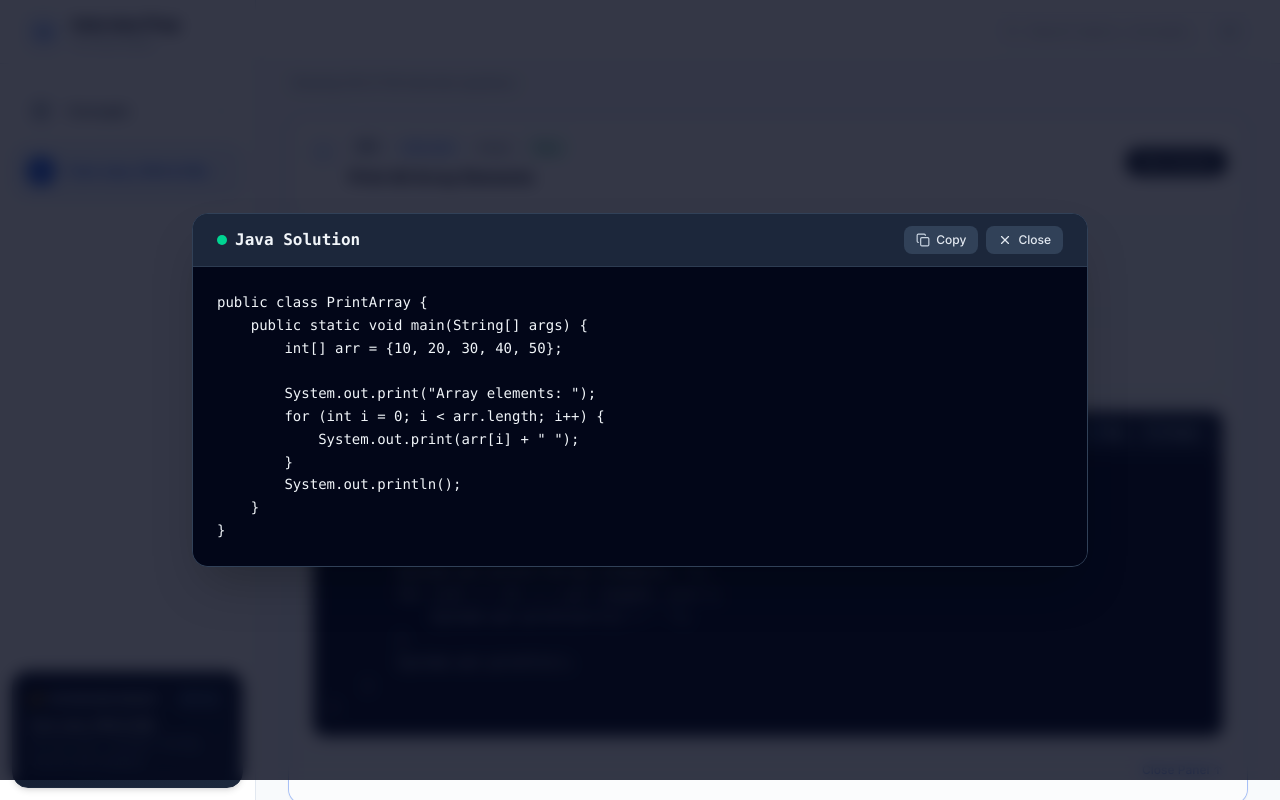
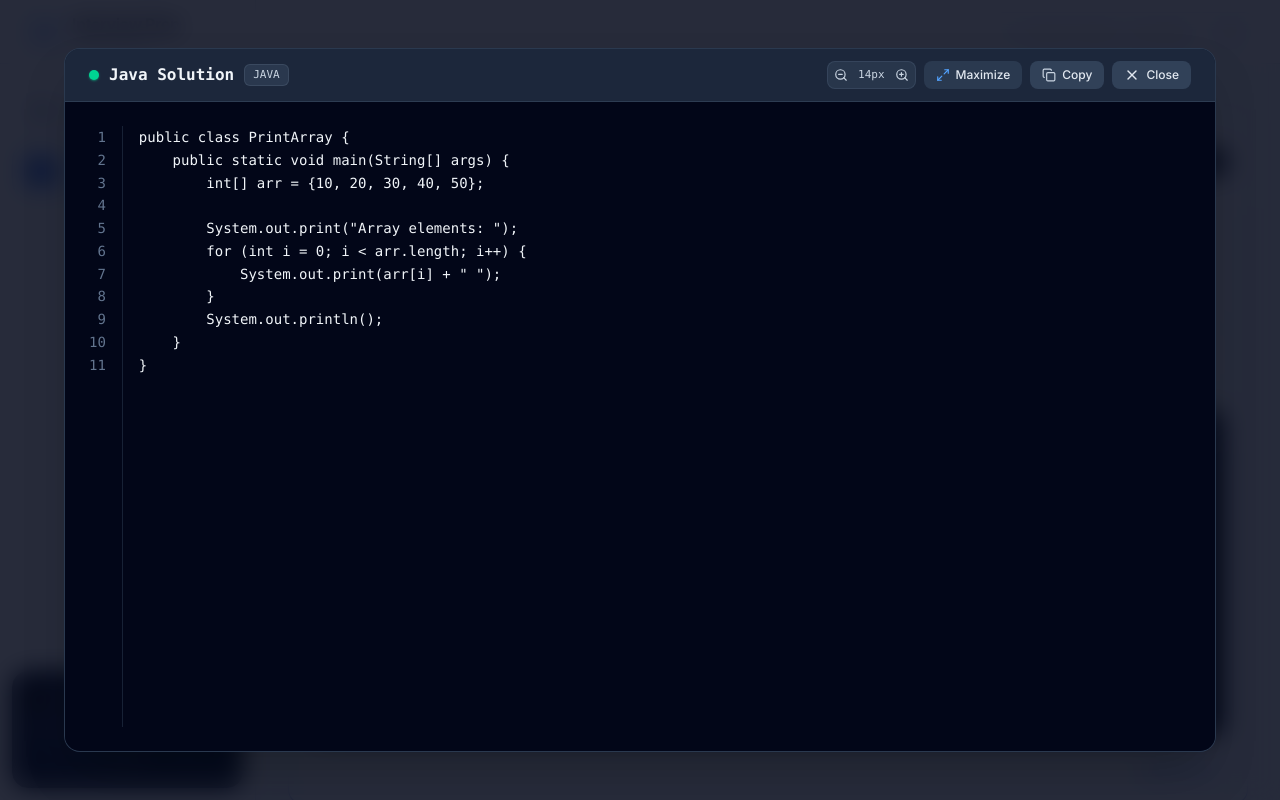
Before and after one commit to MohanNerasala/Interview-Preparation, a React (Vite) app: page /coding in a window 1280 px wide. Both pictures are taken after a click on the button "Big". Built offline with nearby package versions, Linux system fonts and the light colour scheme.

Commit message:
feat: make code Big view truly spacious with createPortal, line numbers, and maximize toggle

```diff
--- a/src/components/CodeBlock.tsx
+++ b/src/components/CodeBlock.tsx
@@ -1,6 +1,9 @@
-import { useState, useEffect } from 'react';
+import React, { useState, useEffect } from 'react';
+import { createPortal } from 'react-dom';
 import { motion, AnimatePresence } from 'framer-motion';
-import { Check, Copy, Maximize2, X } from 'lucide-react';
+import {
+  Check, Copy, Maximize2, Minimize2, X, ZoomIn, ZoomOut
+} from 'lucide-react';
 
 interface CodeBlockProps {
   code: string;
@@ -11,6 +14,8 @@ interface CodeBlockProps {
 export default function CodeBlock({ code, language = 'java', title }: CodeBlockProps) {
   const [copied, setCopied] = useState(false);
   const [isBig, setIsBig] = useState(false);
+  const [isFullscreen, setIsFullscreen] = useState(false);
+  const [fontSize, setFontSize] = useState<number>(14);
 
   const handleCopy = async (e?: React.MouseEvent) => {
     if (e) e.stopPropagation();
@@ -23,20 +28,173 @@ export default function CodeBlock({ code, language = 'java', title }: CodeBlockP
     }
   };
 
-  // Close Big view with Escape key
+  // Close Big view with Escape key & lock body scroll
   useEffect(() => {
     if (!isBig) return;
     const handleKeyDown = (e: KeyboardEvent) => {
-      if (e.key === 'Escape') setIsBig(false);
+      if (e.key === 'Escape') {
+        if (isFullscreen) setIsFullscreen(false);
+        else setIsBig(false);
+      }
     };
+
+    const originalOverflow = document.body.style.overflow;
+    document.body.style.overflow = 'hidden';
+
     window.addEventListener('keydown', handleKeyDown);
-    return () => window.removeEventListener('keydown', handleKeyDown);
-  }, [isBig]);
+    return () => {
+      document.body.style.overflow = originalOverflow;
+      window.removeEventListener('keydown', handleKeyDown);
+    };
+  }, [isBig, isFullscreen]);
 
   // Clean short title that never gets squished or truncated into "Comp..."
   const displayTitle = title && !title.toLowerCase().includes('complete runnable')
     ? title
     : (language === 'sql' ? 'SQL Query' : 'Java Solution');
+
+  const codeLines = code.split('\n');
+
+  const modalContent = isBig && typeof document !== 'undefined' ? (
+    createPortal(
+      <AnimatePresence>
+        <div
+          className="fixed inset-0 z-9999 bg-slate-950/85 backdrop-blur-md p-2 sm:p-5 flex items-center justify-center animate-fade-in"
+          onClick={() => {
+            setIsFullscreen(false);
+            setIsBig(false);
+          }}
+        >
+          <motion.div
+            initial={{ scale: 0.95, opacity: 0 }}
+            animate={{ scale: 1, opacity: 1 }}
+            exit={{ scale: 0.95, opacity: 0 }}
+            transition={{ type: 'spring', damping: 28, stiffness: 380 }}
+            className={`bg-slate-900 border border-slate-700/80 flex flex-col shadow-2xl overflow-hidden transition-all duration-200 ${
+              isFullscreen
+                ? 'fixed inset-0 w-screen h-screen rounded-none z-100'
+                : 'w-[96vw] max-w-6xl h-[88vh] max-h-[92vh] rounded-2xl'
+            }`}
+            onClick={e => e.stopPropagation()}
+          >
+            {/* Big Modal Header Bar */}
+            <div className="flex items-center justify-between px-4 sm:px-6 py-3 bg-slate-800/95 border-b border-slate-700/80 shrink-0">
+              <div className="flex items-center gap-2.5 min-w-0">
+                <span className="w-2.5 h-2.5 rounded-full bg-emerald-400 shrink-0 shadow-xs shadow-emerald-400/50" />
+                <h3 className="font-bold text-slate-100 text-sm sm:text-base font-mono truncate">
+                  {displayTitle}
+                </h3>
+                <span className="hidden sm:inline-block text-[11px] font-mono px-2 py-0.5 rounded-md bg-slate-700/70 text-slate-300 border border-slate-600/60 uppercase">
+                  {language}
+                </span>
+              </div>
+
+              {/* Action Buttons: Zoom, Fullscreen, Copy, Close */}
+              <div className="flex items-center gap-1.5 sm:gap-2 shrink-0">
+                {/* Font Size Adjusters */}
+                <div className="hidden sm:flex items-center bg-slate-700/60 rounded-lg p-0.5 border border-slate-600/50">
+                  <button
+                    type="button"
+                    onClick={() => setFontSize(prev => Math.max(12, prev - 1))}
+                    className="p-1 text-slate-300 hover:text-white rounded hover:bg-slate-600 transition-colors"
+                    title="Decrease font size"
+                  >
+                    <ZoomOut className="w-3.5 h-3.5" />
+                  </button>
+                  <span className="text-[11px] font-mono px-1.5 text-slate-300 select-none">
+                    {fontSize}px
+                  </span>
+                  <button
+                    type="button"
+                    onClick={() => setFontSize(prev => Math.min(22, prev + 1))}
+                    className="p-1 text-slate-300 hover:text-white rounded hover:bg-slate-600 transition-colors"
+                    title="Increase font size"
+                  >
+                    <ZoomIn className="w-3.5 h-3.5" />
+                  </button>
+                </div>
+
+                {/* Fullscreen Toggle */}
+                <button
+                  type="button"
+                  onClick={() => setIsFullscreen(prev => !prev)}
+                  className="hidden sm:inline-flex items-center gap-1.5 px-3 py-1.5 rounded-lg bg-slate-700/70 hover:bg-slate-600 text-slate-200 text-xs font-medium transition-colors cursor-pointer"
+                  title={isFullscreen ? 'Exit Fullscreen' : 'Expand to Fullscreen'}
+                >
+                  {isFullscreen ? (
+                    <>
+                      <Minimize2 className="w-3.5 h-3.5 text-blue-300" />
+                      <span>Contract</span>
+                    </>
+                  ) : (
+                    <>
+                      <Maximize2 className="w-3.5 h-3.5 text-blue-400" />
+                      <span>Maximize</span>
+                    </>
+                  )}
+                </button>
+
+                {/* Copy Button */}
+                <button
+                  type="button"
+                  onClick={handleCopy}
+                  className="inline-flex items-center gap-1.5 px-3 py-1.5 rounded-lg bg-slate-700 hover:bg-slate-600 text-slate-200 text-xs font-medium transition-colors cursor-pointer"
+                >
+                  {copied ? (
+                    <>
+                      <Check className="w-3.5 h-3.5 text-emerald-400" />
+                      <span className="text-emerald-400 font-semibold">Copied</span>
+                    </>
+                  ) : (
+                    <>
+                      <Copy className="w-3.5 h-3.5 text-slate-300" />
+                      <span>Copy</span>
+                    </>
+                  )}
+                </button>
+
+                {/* Close Button */}
+                <button
+                  type="button"
+                  onClick={() => {
+                    setIsFullscreen(false);
+                    setIsBig(false);
+                  }}
+                  className="inline-flex items-center gap-1.5 px-3 py-1.5 rounded-lg bg-slate-700 hover:bg-rose-500/20 hover:text-rose-300 text-slate-200 text-xs font-medium transition-colors cursor-pointer"
+                  title="Close (Esc)"
+                >
+                  <X className="w-4 h-4" />
+                  <span>Close</span>
+                </button>
+              </div>
+            </div>
+
+            {/* Big Code Scrollable Body with Line Numbers */}
+            <div className="flex-1 overflow-auto p-4 sm:p-6 font-mono leading-relaxed text-slate-100 bg-slate-950 flex">
+              {/* Line Numbers */}
+              <div
+                className="select-none text-slate-500 text-right pr-4 border-r border-slate-800/80 mr-4 font-mono shrink-0"
+                style={{ fontSize: `${fontSize}px` }}
+              >
+                {codeLines.map((_, i) => (
+                  <div key={i}>{i + 1}</div>
+                ))}
+              </div>
+
+              {/* Code Content */}
+              <pre
+                className="whitespace-pre overflow-x-auto flex-1 font-mono"
+                style={{ fontSize: `${fontSize}px` }}
+              >
+                <code>{code}</code>
+              </pre>
+            </div>
+          </motion.div>
+        </div>
+      </AnimatePresence>,
+      document.body
+    )
+  ) : null;
 
   return (
     <>
@@ -55,17 +213,19 @@ export default function CodeBlock({ code, language = 'java', title }: CodeBlockP
           {/* Right Buttons: Matching & Sleek */}
           <div className="flex items-center gap-1.5 shrink-0">
             <button
+              type="button"
               onClick={() => setIsBig(true)}
-              className="inline-flex items-center gap-1 px-2.5 py-1 rounded-lg bg-slate-700/60 hover:bg-slate-700 text-slate-300 hover:text-white transition-colors cursor-pointer text-xs font-medium"
+              className="inline-flex items-center gap-1.5 px-2.5 py-1 rounded-lg bg-blue-600/80 hover:bg-blue-600 text-white transition-all duration-150 cursor-pointer text-xs font-semibold shadow-xs active:scale-95"
               title="Expand code to Big view"
             >
-              <Maximize2 className="w-3.5 h-3.5 text-blue-400" />
+              <Maximize2 className="w-3.5 h-3.5 text-blue-100" />
               <span>Big</span>
             </button>
 
             <button
+              type="button"
               onClick={handleCopy}
-              className="inline-flex items-center gap-1 px-2.5 py-1 rounded-lg bg-slate-700/60 hover:bg-slate-700 text-slate-300 hover:text-white transition-colors cursor-pointer text-xs font-medium"
+              className="inline-flex items-center gap-1 px-2.5 py-1 rounded-lg bg-slate-700/60 hover:bg-slate-700 text-slate-300 hover:text-white transition-colors cursor-pointer text-xs font-medium active:scale-95"
               title="Copy code"
             >
               {copied ? (
@@ -91,73 +251,8 @@ export default function CodeBlock({ code, language = 'java', title }: CodeBlockP
         </div>
       </div>
 
-      {/* ======================================================== */}
-      {/* BIG FULLSCREEN MODAL VIEW */}
-      {/* ======================================================== */}
-      <AnimatePresence>
-        {isBig && (
-          <div
-            className="fixed inset-0 z-50 bg-slate-950/80 backdrop-blur-sm p-3 sm:p-6 flex items-center justify-center animate-fade-in"
-            onClick={() => setIsBig(false)}
-          >
-            <motion.div
-              initial={{ scale: 0.96, opacity: 0 }}
-              animate={{ scale: 1, opacity: 1 }}
-              exit={{ scale: 0.96, opacity: 0 }}
-              transition={{ type: 'spring', damping: 25, stiffness: 350 }}
-              className="w-full max-w-4xl max-h-[88vh] bg-slate-900 border border-slate-700 rounded-2xl flex flex-col shadow-2xl overflow-hidden"
-              onClick={e => e.stopPropagation()}
-            >
-              {/* Big Header: Clean & Spacious */}
-              <div className="flex items-center justify-between px-4 sm:px-6 py-3 bg-slate-800/95 border-b border-slate-700/80 shrink-0">
-                <div className="flex items-center gap-2 min-w-0">
-                  <span className="w-2.5 h-2.5 rounded-full bg-emerald-400 shrink-0" />
-                  <h3 className="font-bold text-slate-100 text-sm sm:text-base font-mono truncate">
-                    {displayTitle}
-                  </h3>
-                </div>
-
-                <div className="flex items-center gap-2 shrink-0">
-                  {/* Copy Button */}
-                  <button
-                    onClick={handleCopy}
-                    className="inline-flex items-center gap-1.5 px-3 py-1.5 rounded-lg bg-slate-700 hover:bg-slate-600 text-slate-200 text-xs font-medium transition-colors cursor-pointer"
-                  >
-                    {copied ? (
-                      <>
-                        <Check className="w-3.5 h-3.5 text-emerald-400" />
-                        <span className="text-emerald-400">Copied</span>
-                      </>
-                    ) : (
-                      <>
-                        <Copy className="w-3.5 h-3.5 text-slate-300" />
-                        <span>Copy</span>
-                      </>
-                    )}
-                  </button>
-
-                  {/* Close Button */}
-                  <button
-                    onClick={() => setIsBig(false)}
-                    className="inline-flex items-center gap-1.5 px-3 py-1.5 rounded-lg bg-slate-700 hover:bg-rose-500/20 hover:text-rose-300 text-slate-200 text-xs font-medium transition-colors cursor-pointer"
-                    title="Close (Esc)"
-                  >
-                    <X className="w-3.5 h-3.5" />
-                    <span>Close</span>
-                  </button>
-                </div>
-              </div>
-
-              {/* Big Code Scrollable Body */}
-              <div className="flex-1 overflow-auto p-4 sm:p-6 text-xs sm:text-sm font-mono leading-relaxed text-slate-100 bg-slate-950">
-                <pre className="whitespace-pre">
-                  <code>{code}</code>
-                </pre>
-              </div>
-            </motion.div>
-          </div>
-        )}
-      </AnimatePresence>
+      {/* Render Big Fullscreen Modal in Root Portal */}
+      {modalContent}
     </>
   );
 }
```
